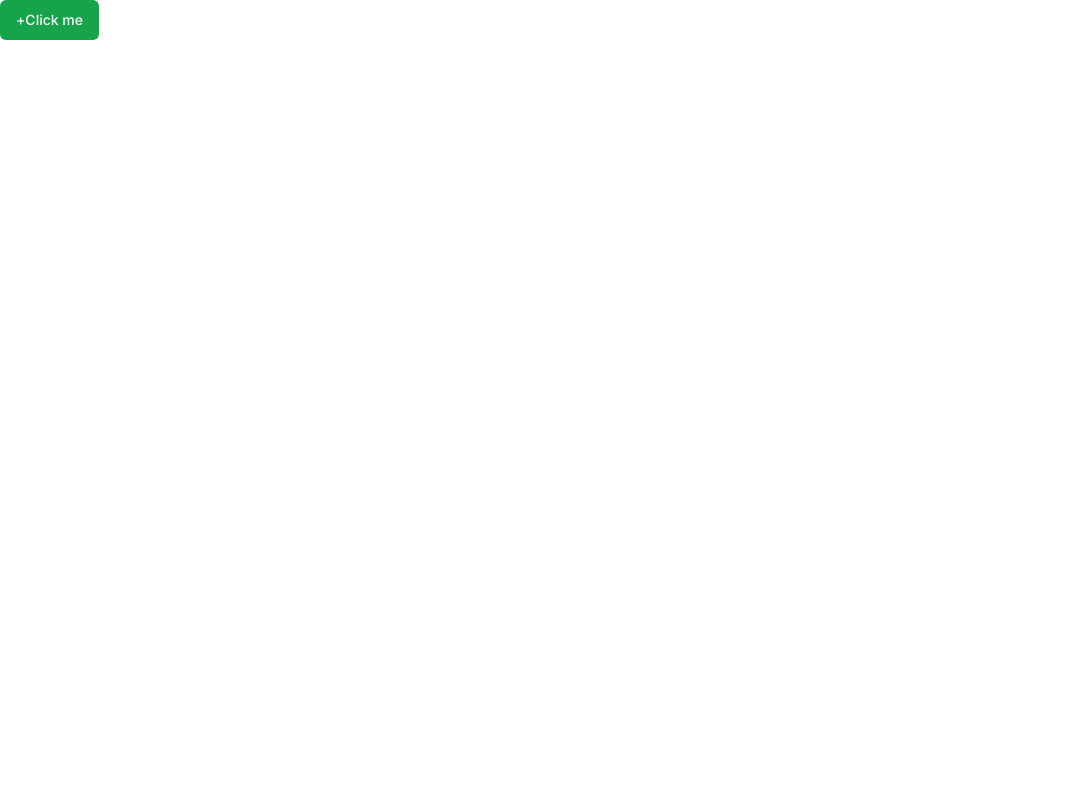
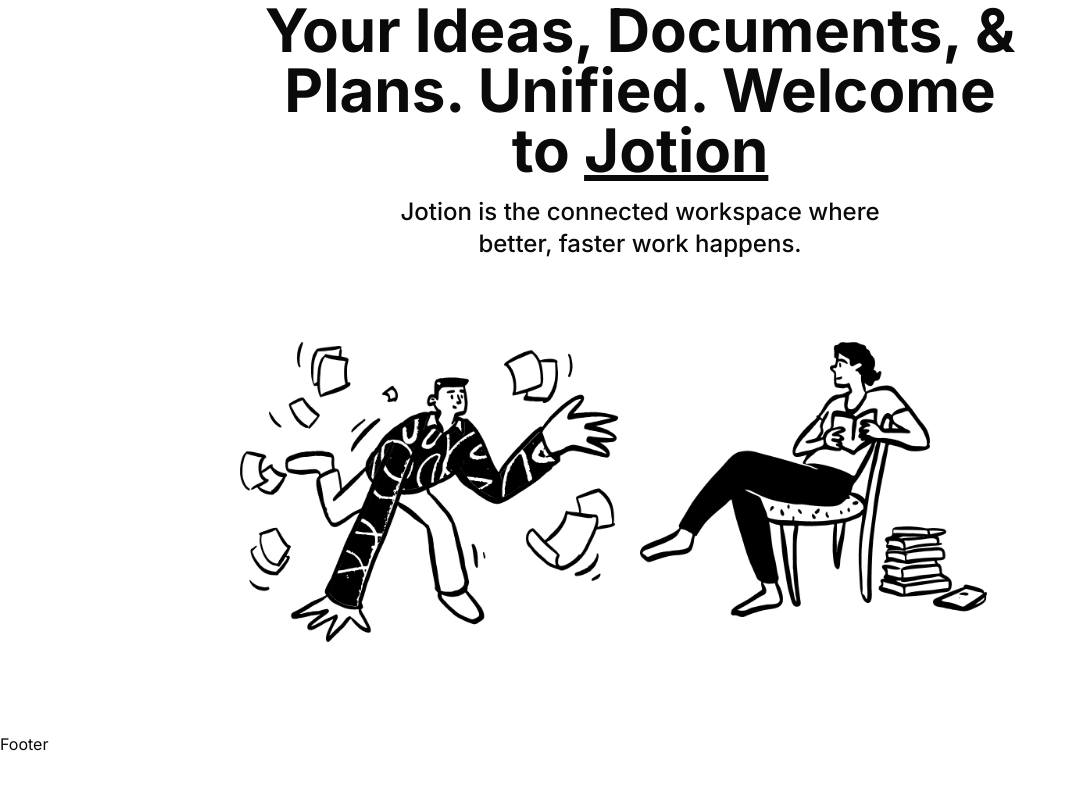
Before and after one commit to sdy2000/notion-clone, a Next.js app: page / in a window 1280 px wide. Shown: the top 788 px of the page, without its empty margins (0-1078 px from the left). Built offline with nearby package versions, Linux system fonts and the light colour scheme.

Commit message:
Creat home page sections

```diff
--- /dev/null
+++ b/app/(marketing)/_components/footer.tsx
@@ -0,0 +1,4 @@
+const Footer = () => {
+  return <div>Footer</div>;
+};
+export default Footer;
--- /dev/null
+++ b/app/(marketing)/_components/heading.tsx
@@ -0,0 +1,15 @@
+const Heading = () => {
+  return (
+    <div className="max-w-3xl space-y-4">
+      <h1 className="text-3xl sm:text-5xl md:text-6xl font-bold">
+        Your Ideas, Documents, & Plans. Unified. Welcome to{" "}
+        <span className="underline">Jotion</span>
+      </h1>
+      <h3 className="text-base sm:text-xl md:text-2xl font-medium">
+        Jotion is the connected workspace where <br />
+        better, faster work happens.
+      </h3>
+    </div>
+  );
+};
+export default Heading;
--- /dev/null
+++ b/app/(marketing)/_components/heroes.tsx
@@ -0,0 +1,39 @@
+import Image from "next/image";
+
+export const Heroes = () => {
+  return (
+    <div className="flex flex-col items-center justify-center max-w-5xl">
+      <div className="flex items-center">
+        <div className="relative w-[300px] h-[300px] sm:w-[350px] sm:h-[350px] md:h-[400px] md:w-[400px]">
+          <Image
+            src="/documents.png"
+            fill
+            className="object-contain dark:hidden"
+            alt="Documents"
+          />
+          <Image
+            src="/documents-dark.png"
+            fill
+            className="object-contain hidden dark:block"
+            alt="Documents"
+          />
+        </div>
+        <div className="relative h-[400px] w-[400px] hidden md:block">
+          <Image
+            src="/reading.png"
+            fill
+            className="object-contain dark:hidden"
+            alt="Reading"
+          />
+          <Image
+            src="/reading-dark.png"
+            fill
+            className="object-contain hidden dark:block"
+            alt="Reading"
+          />
+        </div>
+      </div>
+    </div>
+  );
+};
+export default Heroes;
--- /dev/null
+++ b/app/(marketing)/_components/index.ts
@@ -0,0 +1,3 @@
+export { default as Heading } from "./heading";
+export { default as Heroes } from "./heroes";
+export { default as Footer } from "./footer";
--- a/app/(marketing)/page.tsx
+++ b/app/(marketing)/page.tsx
@@ -1,12 +1,13 @@
-import { Button } from "@/components/ui/button";
+import { Footer, Heading, Heroes } from "./_components";
 
 export default function Home() {
   return (
-    <div>
-      <Button className="bg-green-600">
-        <span>+</span>
-        <span>Click me</span>
-      </Button>
+    <div className="min-h-full flex flex-col dark:bg-[#1F1F1F]">
+      <div className="flex flex-col items-center justify-center md:justify-start text-center gap-y-8 flex-1 px-6 pb-10">
+        <Heading />
+        <Heroes />
+      </div>
+      <Footer />
     </div>
   );
 }
```
